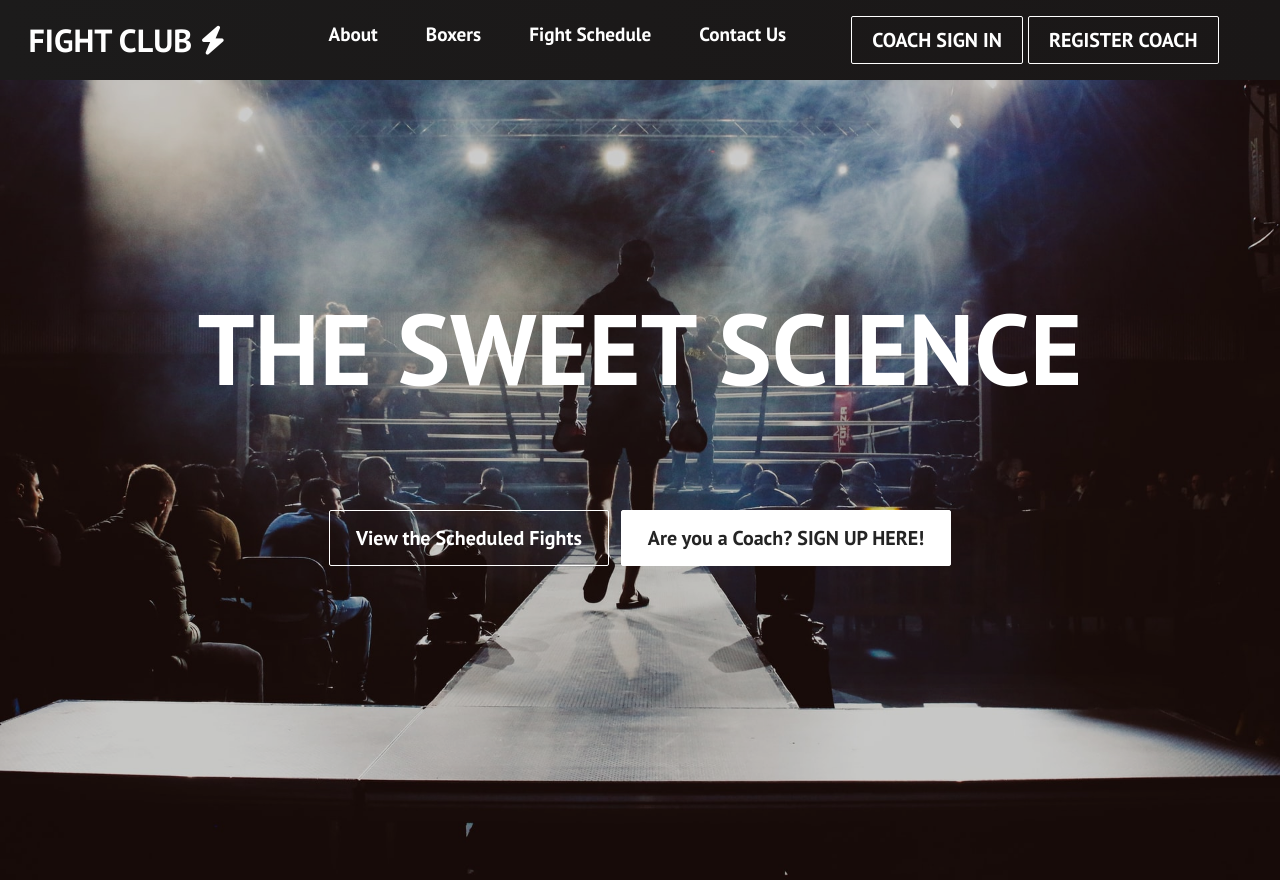
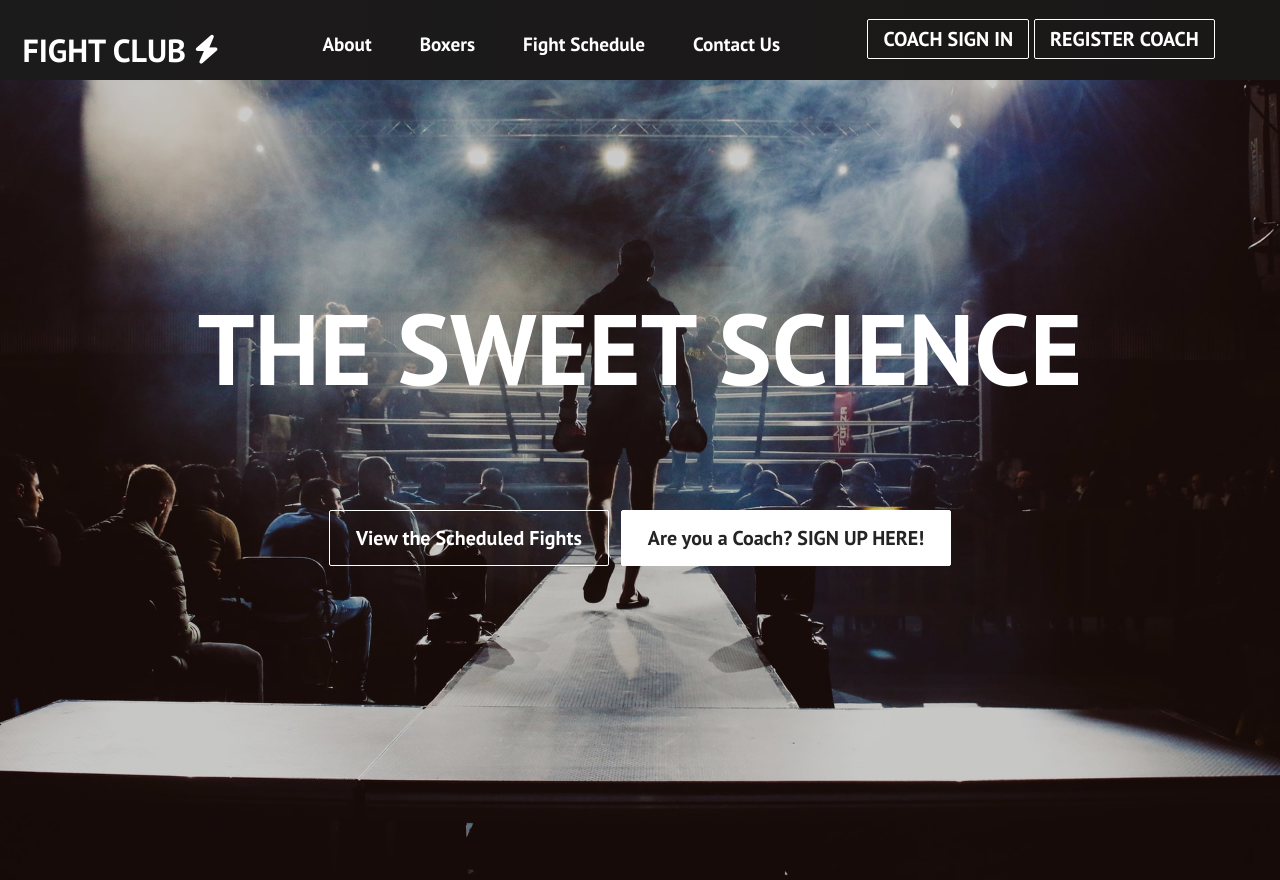
Before and after one commit to ZaidYounan/fight-club, a React (Create React App) app: page / in a window 1280 px wide. Built offline with nearby package versions, Linux system fonts and the light colour scheme.

Commit message:
Fix refresh button render bug, adjust navbar positioning

```diff
--- a/src/components/Button.css
+++ b/src/components/Button.css
@@ -46,7 +46,7 @@
 
 
 .btn--medium {
-    padding: 8px 20px;
+    padding: 4px 15px;
     font-size: 20px;
     text-decoration-skip: box-decoration;
 }
--- a/src/components/Navbar.css
+++ b/src/components/Navbar.css
@@ -2,7 +2,7 @@
     background: linear-gradient(90deg, rgb(28, 27, 27) 0%, rgb(26, 23, 23) 100%);
     height: 80px;
     display: flex;
-    justify-content: center;
+    justify-content: space-evenly;
     align-items: center;
     font-size: 1.2rem;
     position: sticky;
@@ -44,8 +44,10 @@
   .btn-coach-nav {
     width:35%;
     display:flex;
+    align-items:center;
     justify-content:center;
     overflow:hidden;
+    padding-top:1.5%;
   }
 
   .btn-signout {
@@ -66,6 +68,8 @@
   }
 
   .nav-item {
+    display:flex;
+    flex-direction:row;
     height: 80px;
   }
 
@@ -117,6 +121,8 @@
       left: -100%;
       opacity: 1;
       transition: all 0.5s ease;
+      font-size:x-large;
+      font-weight:lighter;
     }
 
     .nav-menu.active {
--- a/src/components/Navbar.js
+++ b/src/components/Navbar.js
@@ -8,8 +8,8 @@ import { signOut } from '../api/auth';
 
 
 function Navbar() {
+    const [button, setButton] = useState(true);
     const [click, setClick] = useState(false);
-    const [button, setButton] = useState(true);
 
     //Reverses boolean value, to turn mobile hamburger menu on/off with each click
     const handleClick = () => setClick(!click);
@@ -48,13 +48,26 @@ function Navbar() {
     }
 
     //Show sign in/up buttons on mobile burger-meni
-    const showSignIn = () => {
+    const showSignInMobile = () => {
         if (window.innerWidth <= 960 && !token) {
             return <li className='nav-item'>
                         <Button link='/sign-in' buttonStyle='btn--outline' onClick={closeMobileMenu}>COACH SIGN IN</Button>
                         <Button link='/sign-up' buttonStyle='btn--outline' onClick={closeMobileMenu}>REGISTER COACH</Button>
                    </li>
             } else if (window.innerWidth <= 960 && !!token) {
+            return <li>
+                        <Button link='/sign-out' buttonStyle='btn--outline' onClick={() => {signOut(); setRender(true); closeMobileMenu()}}> SIGN OUT</Button>
+                   </li>
+            }
+    }
+
+    const showSignIn = () => {
+        if (window.innerWidth > 960 && !token) {
+            return <li className='nav-item'>
+                        <Button link='/sign-in' buttonStyle='btn--coach' onClick={closeMobileMenu}>COACH SIGN IN</Button>
+                        <Button link='/sign-up' buttonStyle='btn--coach' onClick={closeMobileMenu}>REGISTER COACH</Button>
+                </li>
+        } else if (window.innerWidth > 960 && !!token) {
             return <li>
                         <Button link='/sign-out' buttonStyle='btn--outline' onClick={() => {signOut(); setRender(true); closeMobileMenu()}}> SIGN OUT</Button>
                    </li>
@@ -95,16 +108,11 @@ function Navbar() {
                                 Contact Us
                             </Link>
                         </li>
-                        {showSignIn()}
+                        {showSignInMobile()}
                         </ul>
                         </div>
                         <div className="btn-coach-nav">
-                        {!!token ? (
-                                    button &&
-                                        <Button link='/sign-out' buttonStyle='btn--outline'
-                                    onClick={() => {signOut(); setRender(true);}}> SIGN OUT</Button>
-                                 ): button && <Button link='/sign-in' buttonStyle='btn--coach'>COACH SIGN IN</Button>}
-                                {!token ? (button && <Button link='/sign-up' buttonStyle='btn--coach'>REGISTER COACH</Button>) : (<></>) }
+                            {showSignIn()}
                         </div>
             </nav>
         </>
```
Lines whose indentation alone changed are shown as unchanged.
